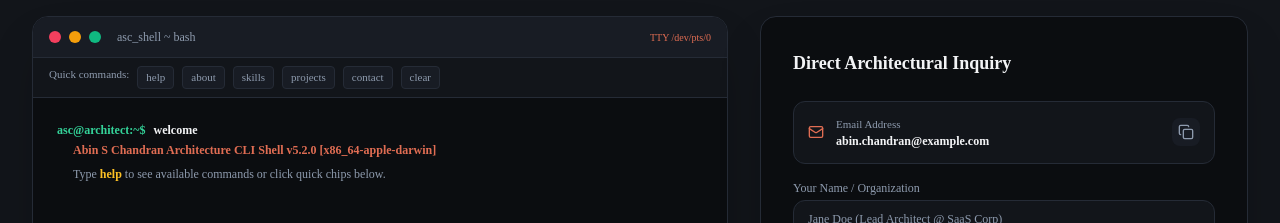
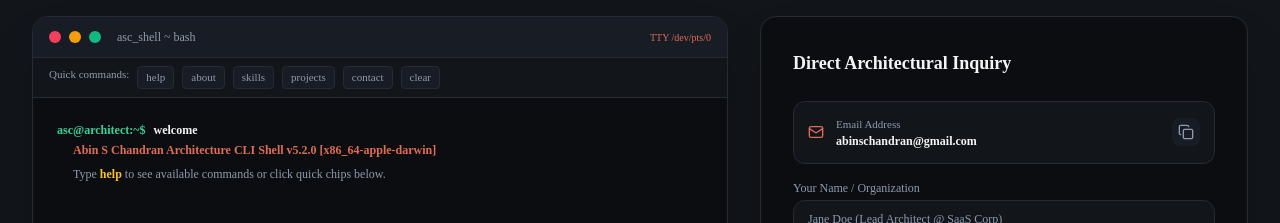
Before and after one commit to abin223804/personal_Portfolio, a Next.js app: page / in a window 1280 px wide. Shown: the part 5020-5243 px from the top of the page. Built offline with nearby package versions, Linux system fonts and the light colour scheme.

Commit message:
mail id updated all

```diff
--- a/components/terminal/InteractiveTerminal.tsx
+++ b/components/terminal/InteractiveTerminal.tsx
@@ -150,7 +150,7 @@ export const InteractiveTerminal: React.FC = () => {
   };
 
   const copyEmail = () => {
-    navigator.clipboard.writeText("abin.chandran@example.com");
+    navigator.clipboard.writeText("abinschandran@gmail.com");
     setCopied(true);
     setTimeout(() => setCopied(false), 2000);
   };
@@ -243,7 +243,7 @@ export const InteractiveTerminal: React.FC = () => {
                   <Mail className="w-4 h-4 text-copper" />
                   <div>
                     <div className="text-[11px] text-titanium font-mono">Email Address</div>
-                    <div className="text-xs font-mono font-semibold text-ivory">abin.chandran@example.com</div>
+                    <div className="text-xs font-mono font-semibold text-ivory">abinschandran@gmail.com</div>
                   </div>
                 </div>
                 <button
--- a/components/ui/Footer.tsx
+++ b/components/ui/Footer.tsx
@@ -113,7 +113,7 @@ export const Footer: React.FC = () => {
               </li>
               <li>
                 <a
-                  href="mailto:abin.chandran@example.com"
+                  href="mailto:abinschandran@gmail.com"
                   className="hover:text-copper transition-colors flex items-center gap-1.5"
                 >
                   <Mail className="w-3.5 h-3.5" />
```
